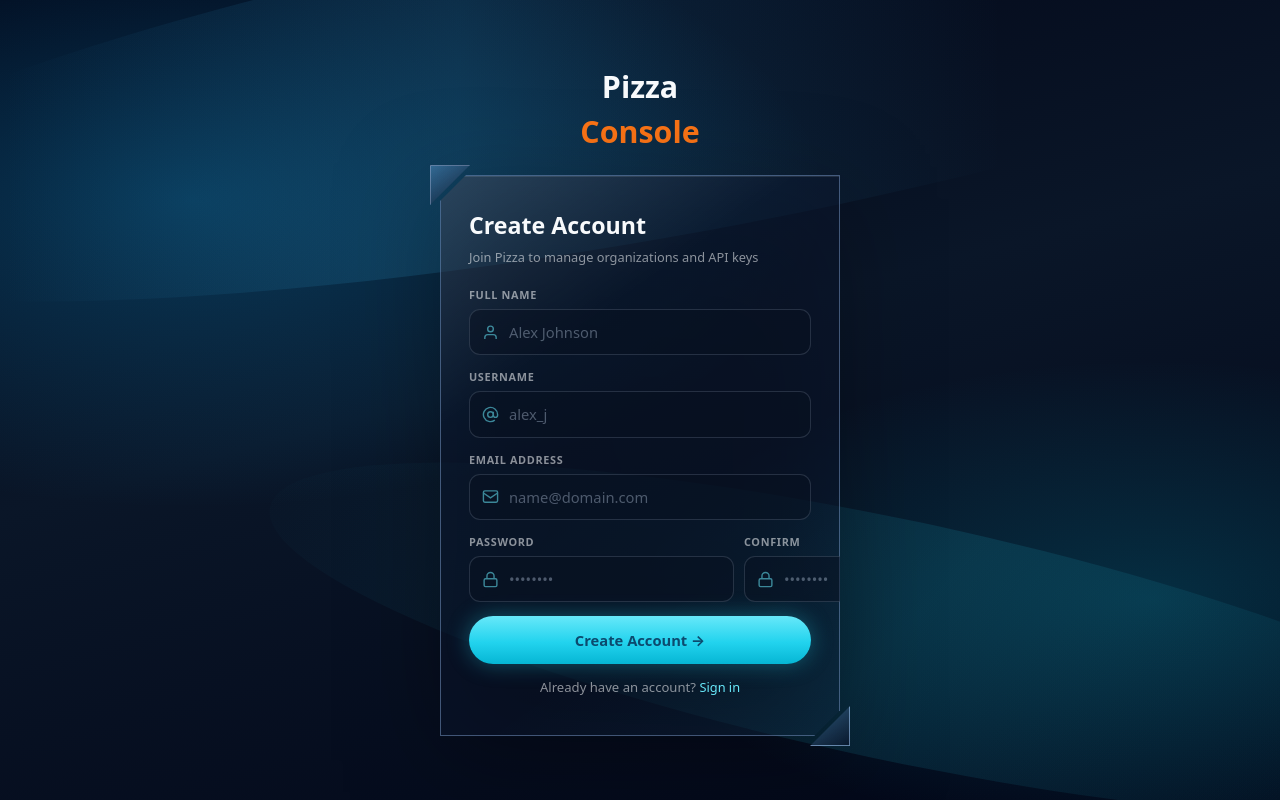
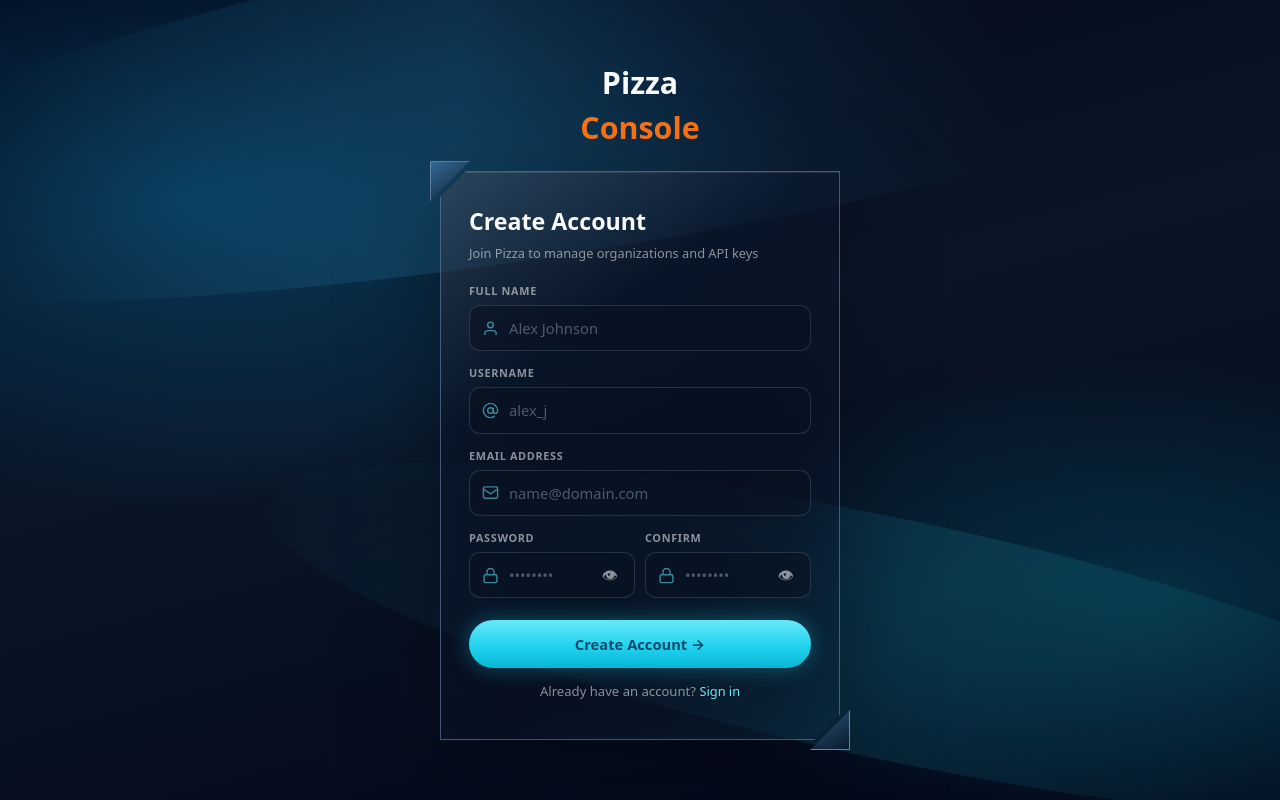
Before and after one commit to DoMinhHHung/pizza, a React (Vite) app in the folder apps/web/: page /register in a window 1280 px wide. Built offline with nearby package versions, Linux system fonts and the light colour scheme; no server answers.

Commit message:
feat(auth): enhance SignUpForm with password visibility toggle and validation hints

```diff
--- a/apps/web/src/components/auth/SignUpForm.tsx
+++ b/apps/web/src/components/auth/SignUpForm.tsx
@@ -1,22 +1,24 @@
-import { FormEvent } from 'react'
-import { IconAt, IconLock, IconMail, IconUser } from '../GlassyAuthShell'
+import { FormEvent } from "react";
+import { IconAt, IconLock, IconMail, IconUser } from "../GlassyAuthShell";
 
 type Props = {
-  fullName: string
-  username: string
-  email: string
-  password: string
-  confirm: string
-  error: string
-  success: string
-  pending: boolean
-  onFullNameChange: (v: string) => void
-  onUsernameChange: (v: string) => void
-  onEmailChange: (v: string) => void
-  onPasswordChange: (v: string) => void
-  onConfirmChange: (v: string) => void
-  onSubmit: (e: FormEvent) => void
-}
+  fullName: string;
+  username: string;
+  email: string;
+  password: string;
+  confirm: string;
+  showPassword: boolean;
+  error: string;
+  success: string;
+  pending: boolean;
+  onFullNameChange: (v: string) => void;
+  onUsernameChange: (v: string) => void;
+  onEmailChange: (v: string) => void;
+  onPasswordChange: (v: string) => void;
+  onConfirmChange: (v: string) => void;
+  onTogglePassword: () => void;
+  onSubmit: (e: FormEvent) => void;
+};
 
 export function SignUpForm({
   fullName,
@@ -24,6 +26,7 @@ export function SignUpForm({
   email,
   password,
   confirm,
+  showPassword,
   error,
   success,
   pending,
@@ -32,14 +35,21 @@ export function SignUpForm({
   onEmailChange,
   onPasswordChange,
   onConfirmChange,
+  onTogglePassword,
   onSubmit,
 }: Props) {
+  const mismatch = confirm.length > 0 && password !== confirm;
+  const matched = confirm.length > 0 && password === confirm;
+  const inputType = showPassword ? "text" : "password";
+  const toggleLabel = showPassword ? "Hide passwords" : "Show passwords";
   return (
     <>
       <h2 className="g-title">Create Account</h2>
       <p className="g-lead">Join Pizza to manage organizations and API keys</p>
       {error ? <div className="g-alert g-alert-error">{error}</div> : null}
-      {success ? <div className="g-alert g-alert-success">{success}</div> : null}
+      {success ? (
+        <div className="g-alert g-alert-success">{success}</div>
+      ) : null}
       <form onSubmit={onSubmit}>
         <div className="g-field">
           <label htmlFor="su-name">Full name</label>
@@ -104,6 +114,15 @@ export function SignUpForm({
                 value={password}
                 onChange={(e) => onPasswordChange(e.target.value)}
               />
+              <button
+                type="button"
+                className="g-toggle-pw"
+                aria-label={toggleLabel}
+                aria-pressed={showPassword}
+                onClick={onTogglePassword}
+              >
+                👁
+              </button>
             </div>
           </div>
           <div className="g-field">
@@ -120,13 +139,43 @@ export function SignUpForm({
                 value={confirm}
                 onChange={(e) => onConfirmChange(e.target.value)}
               />
+              <button
+                type="button"
+                className="g-toggle-pw"
+                aria-label={toggleLabel}
+                aria-pressed={showPassword}
+                onClick={onTogglePassword}
+              >
+                👁
+              </button>
             </div>
           </div>
         </div>
-        <button className="g-btn-primary" type="submit" disabled={pending}>
-          {pending ? 'Creating…' : 'Create Account →'}
+        <p
+          id="su-confirm-hint"
+          aria-live="polite"
+          className={
+            mismatch
+              ? "g-hint g-hint-error"
+              : matched
+                ? "g-hint g-hint-ok"
+                : "g-hint"
+          }
+        >
+          {mismatch
+            ? "Passwords do not match"
+            : matched
+              ? "Passwords match"
+              : ""}
+        </p>
+        <button
+          className="g-btn-primary"
+          type="submit"
+          disabled={pending || mismatch}
+        >
+          {pending ? "Creating…" : "Create Account →"}
         </button>
       </form>
     </>
-  )
+  );
 }
--- a/apps/web/src/pages/AuthGatePage.tsx
+++ b/apps/web/src/pages/AuthGatePage.tsx
@@ -115,6 +115,8 @@ export function AuthGatePage() {
           onPasswordChange={setRegPassword}
           onConfirmChange={setConfirm}
           onSubmit={onSignUp}
+          onTogglePassword={() => setShowPassword((v) => !v)}
+          showPassword={showPassword}
         />
       }
     />
--- a/apps/web/src/styles/global.css
+++ b/apps/web/src/styles/global.css
@@ -121,7 +121,11 @@ button,input{font:inherit}
 .g-input-row input{flex:1;background:none;border:none;outline:none;color:var(--text);font-size:.92rem;padding:11px 0;min-width:0}
 .g-input-row input::placeholder{color:rgba(148,163,184,.5)}
 .g-toggle-pw{background:none;border:none;color:var(--text-muted);padding:4px;cursor:pointer}
-.g-row-2{display:grid;grid-template-columns:1fr 1fr;gap:10px}
+.g-row-2{display:grid;grid-template-columns:repeat(2,minmax(0,1fr));gap:10px}
+.g-row-2 .g-field{min-width:0}
+.g-hint{margin:-6px 0 14px;font-size:.78rem}
+.g-hint-error{color:var(--danger)}
+.g-hint-ok{color:var(--success)}
 @media (max-width:360px){.g-row-2{grid-template-columns:1fr}}
 .g-row-between{display:flex;align-items:center;justify-content:space-between;gap:10px;margin:12px 0 16px;flex-wrap:wrap}
 .g-link{color:var(--cyan-bright);font-size:.8rem;background:none;border:none;cursor:pointer;font-family:inherit;padding:0}
```
Also changed, not shown: 1 other file (tests, documents, lock files or other folders).
